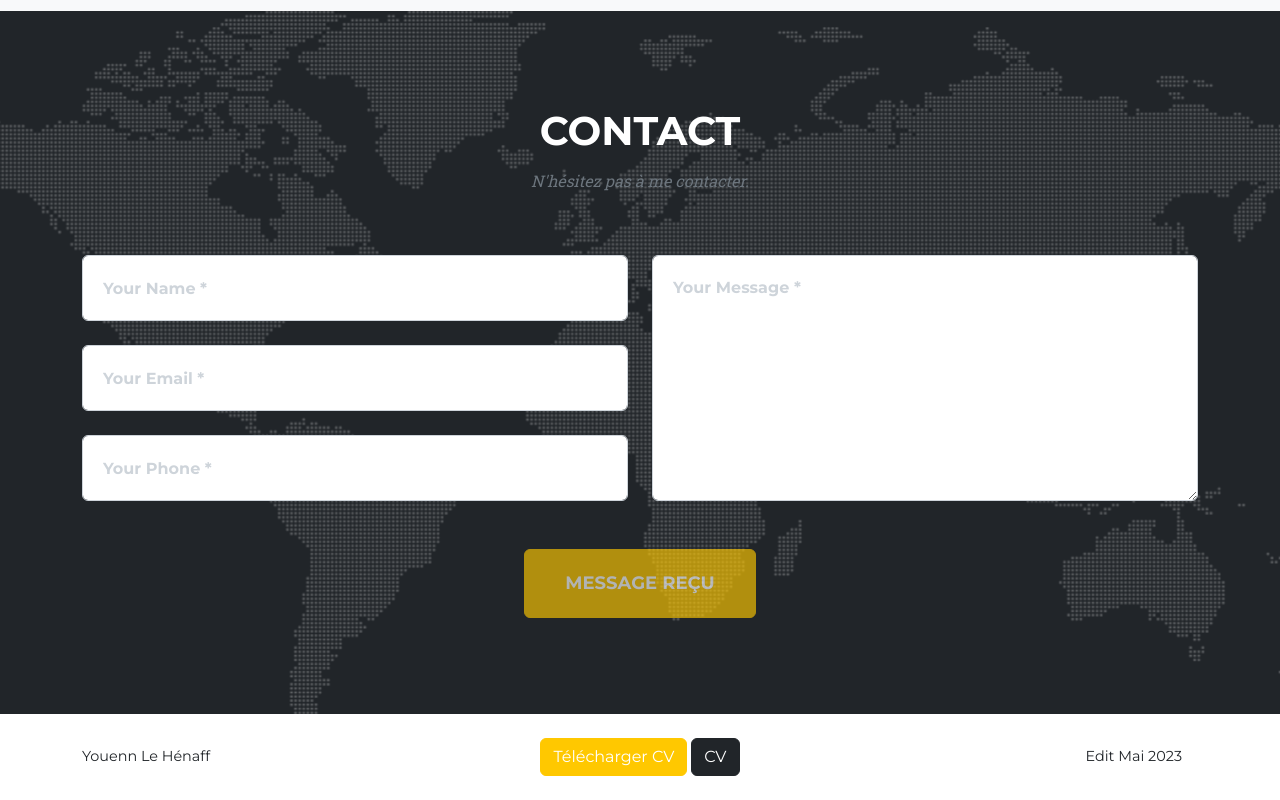
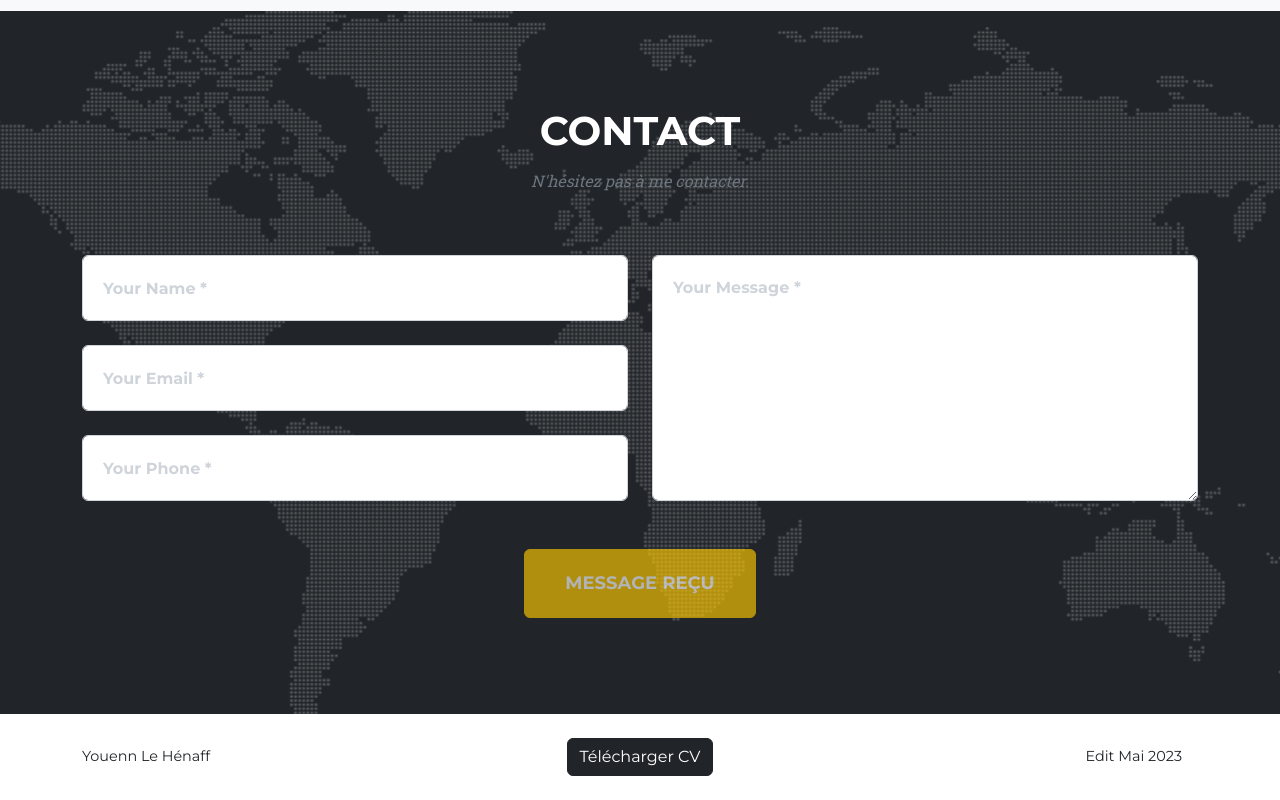
Before and after one commit to Y0uenn/Le_Henaff_Youenn_Portfolio, a plain HTML site: page index.html in a window 1280 px wide. Shown: the part 5357-6157 px from the top of the page. Drawn offline with Linux system fonts and the light colour scheme.

Commit message:
Update index.html CV download

```diff
--- a/index.html
+++ b/index.html
@@ -361,9 +361,7 @@
                     <div class="col-lg-4 text-lg-start">Youenn Le Hénaff</div>
                     <div class="col-lg-4 my-3 my-lg-0">
 						<!-- <a class="btn btn-dark" href="#!" >CV<img src="CV_Youenn.pdf"></a> -->
-                        <a href="CV_Youenn.pdf" download="CV_Youenn.pdf" class="btn btn-primary">Télécharger CV</a>
-
-						<button class="btn btn-dark" id="show-image-button">CV</button><img id="my-image" src="assets/CV.JPG" style="display: none;">
+                        <a href="CV_Youenn.pdf" download="CV_Youenn.pdf" class="btn btn-dark">Télécharger CV</a>
 
                         <!-- <a class="btn btn-dark btn-social mx-2" href="#!" aria-label="Twitter"><i class="fab fa-twitter"></i></a> -->
                         <!-- <a class="btn btn-dark btn-social mx-2" href="#!" aria-label="Facebook"><i class="fab fa-facebook-f"></i></a> -->
```
